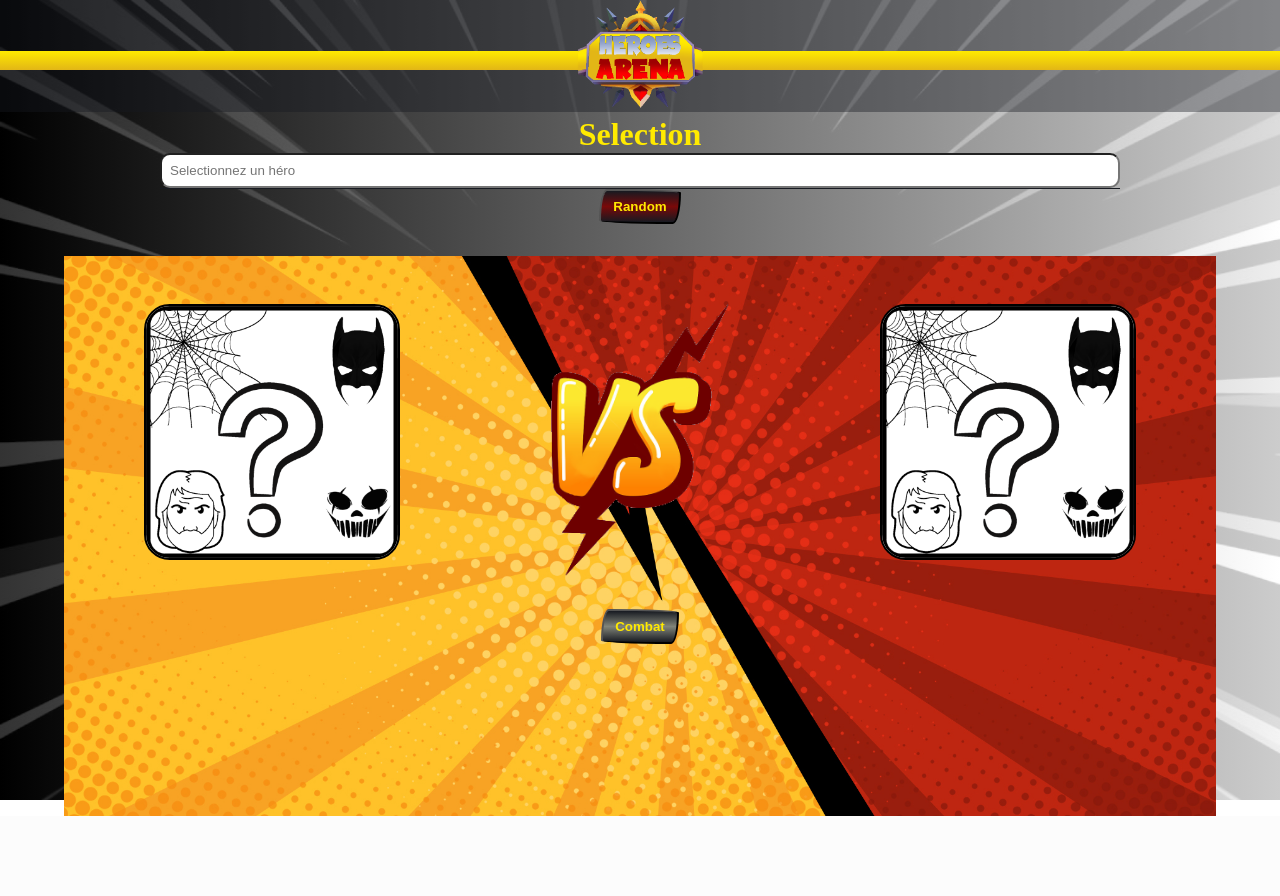
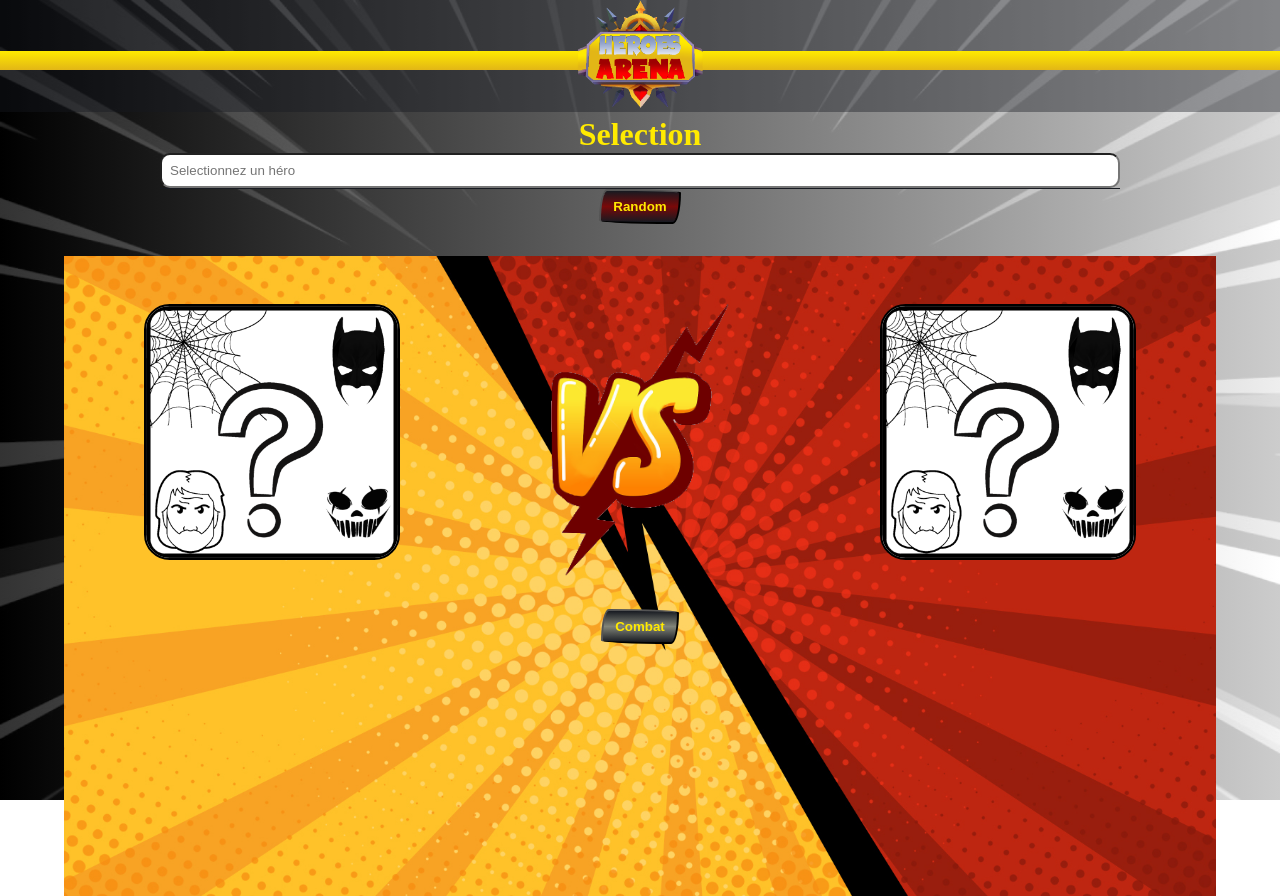
Before and after one commit to Cibernitron/heroes-arena, a PHP site: page / in a window 1280 px wide. Before the commit the page ends 816 px from the top, so only its background shows below. Run offline with PHP 8.4, Linux system fonts and the light colour scheme; some web fonts are replaced.

Commit message:
maj dimensions

```diff
--- a/Heroes-clash/style.css
+++ b/Heroes-clash/style.css
@@ -2,11 +2,11 @@
     font-size: 16px;
     font-family: 'roboto', 'Helvetica Neue', sans-serif;
     --primary-color: #171A21;
-    --secondary-color: rgb(255, 0, 0);
-    --secondary-color-dark: rgb(158, 1, 1);
+    --secondary-color: #ff0000;
+    --secondary-color-dark: #9e0101;
     --third-color: #818479;
-    --fourth-color: rgb(255, 234, 0);
-    --fourth-color-dark: rgb(226, 182, 22);
+    --fourth-color: #ffea00;
+    --fourth-color-dark: #e2b616;
     --fifth-color: #007AB8;
     --sixth-color: #fff;
 }
@@ -134,7 +134,7 @@ input[type=text]:focus {
 
 .heroes__container {
     display: flex;
-    justify-content: center;
+    justify-content:space-between;
     margin: 0 1rem;
 }
 
@@ -612,7 +612,7 @@ input[type=text]:focus {
     background-size: cover;
     margin: 2rem auto;
     width: 90vw;
-    height: 35rem;
+    height: 80vh;
     padding-bottom: 2rem;
     padding-top: 3rem;
     position: relative;
```
